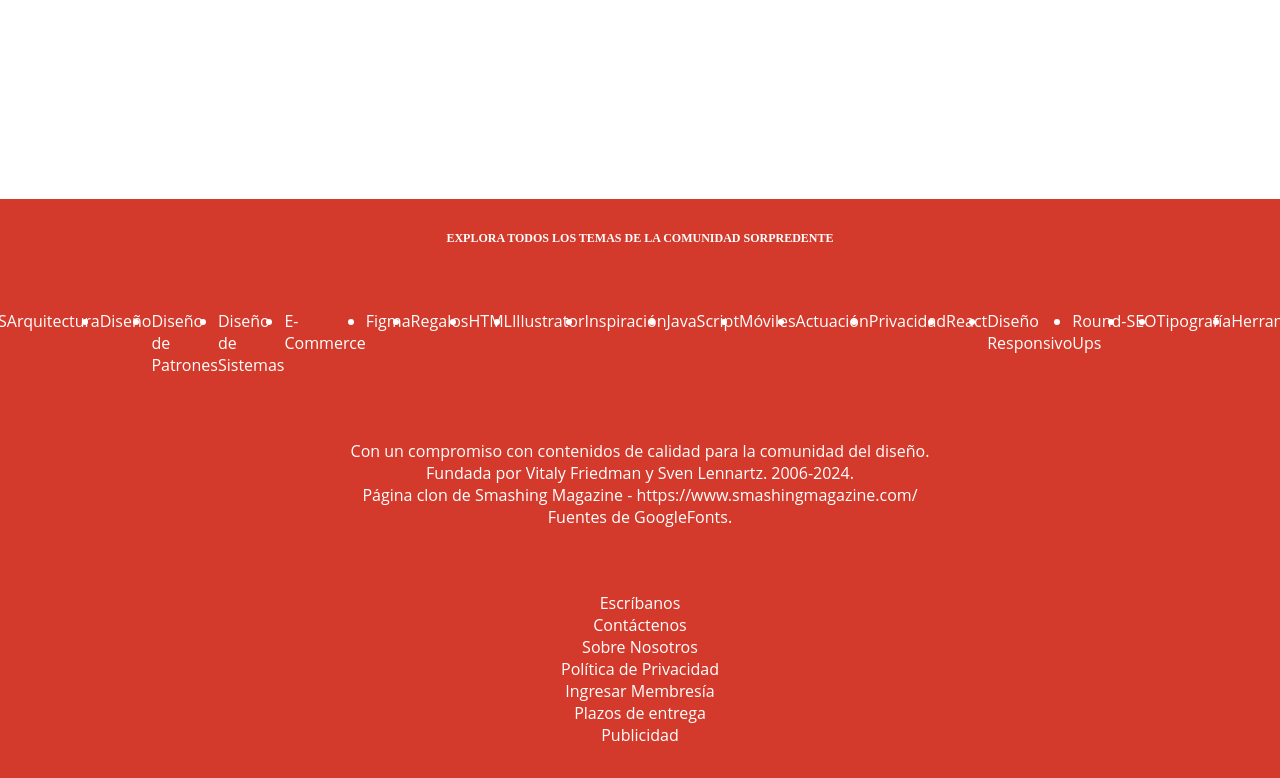
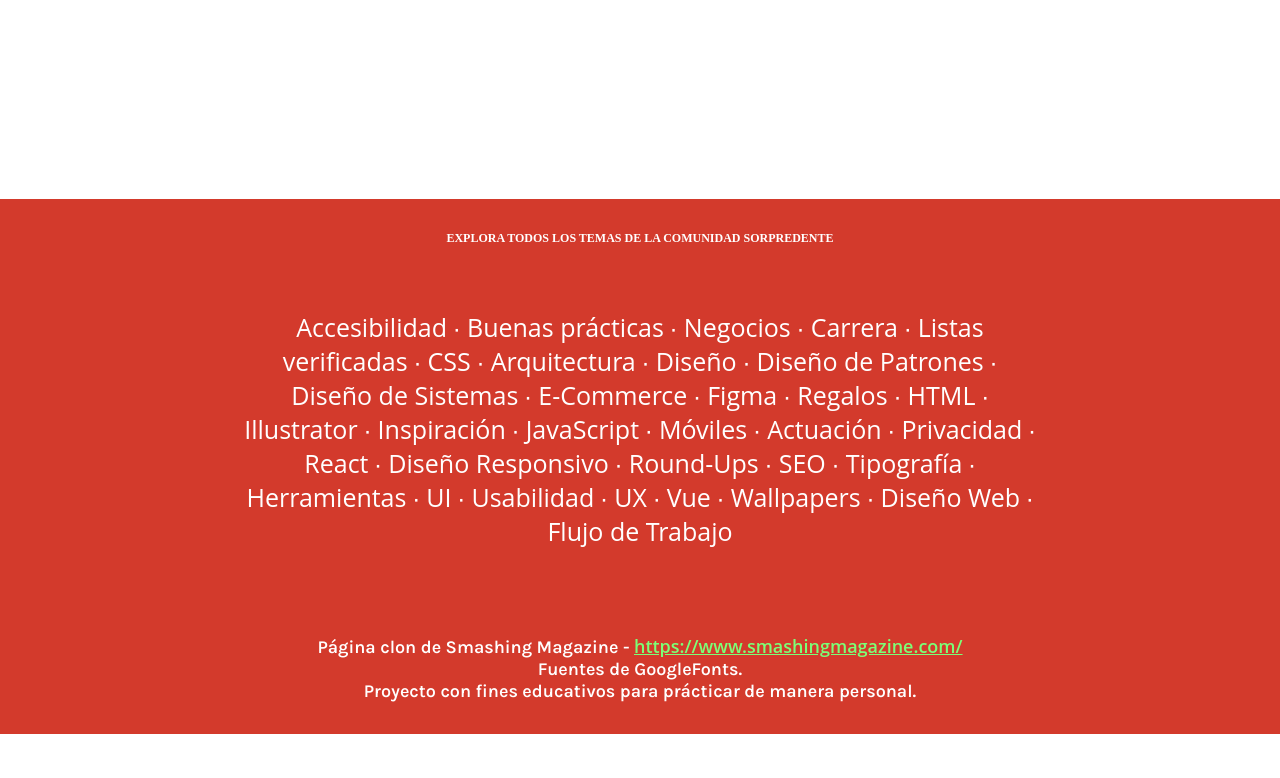
Before and after one commit to PedroMM64/Nexus-Magazine, a plain HTML site: page index.html in a window 1280 px wide. Shown: the part 11180-11958 px from the top of the page. After the commit the page ends 11914 px from the top, so only its background shows below. Drawn offline with Linux system fonts and the light colour scheme.

Commit message:
Finalizando website en modo escritorio, se prosigue con las medias queries para el modo responsive.

```diff
--- a/index.html
+++ b/index.html
@@ -5,6 +5,7 @@
     <meta charset="UTF-8">
     <meta name="viewport" content="width=device-width, initial-scale=1.0">
     <title>Nexus Magazine</title>
+
 
     <link rel="stylesheet" href="style.css">
 </head>
@@ -807,61 +808,51 @@
                 </p>
             </div>
             <div class="footer-box">
-                <ul class="columna">
-                    <li>Accesibilidad</li>
-                    <li>Buenas prácticas</li>
-                    <li>Negocios</li>
-                    <li>Carrera</li>
-                    <li>Listas verificadas</li>
-                    <li>CSS</li>
-                    <li>Arquitectura</li>
-                    <li>Diseño</li>
-                    <li>Diseño de Patrones</li>
-                    <li>Diseño de Sistemas</li>
-                    <li>E-Commerce</li>
-                    <li>Figma</li>
-                    <li>Regalos</li>
-                    <li>HTML</li>
-                    <li>Illustrator</li>
-                    <li>Inspiración</li>
-                    <li>JavaScript</li>
-                    <li>Móviles</li>
-                    <li>Actuación</li>
-                    <li>Privacidad</li>
-                    <li>React</li>
-                    <li>Diseño Responsivo</li>
-                    <li>Round-Ups</li>
-                    <li>SEO</li>
-                    <li>Tipografía</li>
-                    <li>Herramientas</li>
-                    <li>UI</li>
-                    <li>Usabilidad</li>
-                    <li>UX</li>
-                    <li>Vue</li>
-                    <li>Wallpapers</li>
-                    <li>Diseño Web</li>
-                    <li>Flujo de Trabajo</li>
-                </ul>
+                <div class="fila-columna">
+                    <p>Accesibilidad ∙
+                    Buenas prácticas ∙
+                    Negocios ∙
+                    Carrera ∙
+                    Listas verificadas ∙
+                    CSS ∙
+                    Arquitectura ∙
+                    Diseño ∙
+                    Diseño de Patrones ∙
+                    Diseño de Sistemas ∙
+                    E-Commerce ∙
+                    Figma ∙
+                    Regalos ∙
+                    HTML ∙
+                    Illustrator ∙
+                    Inspiración ∙
+                    JavaScript ∙
+                    Móviles ∙
+                    Actuación ∙
+                    Privacidad ∙
+                    React ∙
+                    Diseño Responsivo ∙
+                    Round-Ups ∙
+                    SEO ∙
+                    Tipografía ∙
+                    Herramientas ∙
+                    UI ∙
+                    Usabilidad ∙
+                    UX ∙
+                    Vue ∙
+                    Wallpapers ∙
+                    Diseño Web ∙
+                    Flujo de Trabajo</p>
+                </div>
             </div>
             <div class="footer-box">
                 <p class="footer-text">
-                    Con un compromiso con contenidos de calidad para la comunidad del diseño.
                     <br>
-                    Fundada por Vitaly Friedman y Sven Lennartz. 2006-2024.
-                    <br>
-                    Página clon de Smashing Magazine - https://www.smashingmagazine.com/
+                    Página clon de Smashing Magazine - <a target="_blank" href="https://www.smashingmagazine.com/" class="link-referencia">https://www.smashingmagazine.com/</a>
                     <br>
                     Fuentes de GoogleFonts.
+                    <br>
+                    Proyecto con fines educativos para prácticar de manera personal.
                 </p>
-            </div>
-            <div class="footer-box">
-                <p class="footer-enlace">Escríbanos</p>
-                <p class="footer-enlace">Contáctenos</p>
-                <p class="footer-enlace">Sobre Nosotros</p>
-                <p class="footer-enlace">Política de Privacidad</p>
-                <p class="footer-enlace">Ingresar Membresía</p>
-                <p class="footer-enlace">Plazos de entrega</p>
-                <p class="footer-enlace">Publicidad</p>
             </div>
         </div>
     </footer>
--- a/style.css
+++ b/style.css
@@ -6,6 +6,7 @@
     padding: 0;
     box-sizing: border-box;
     font-family: "Open Sans", sans-serif;
+    scroll-behavior: smooth;
 }
 .nav{
     background: #d33a2c;
@@ -648,17 +649,26 @@
     color: #fff;
     padding: 2rem 0;
     text-align: center;
+    width: 100%;
 }
 .footer-container .footer-box .footer-head{
     font-family: 'Times New Roman', Times, serif;
     font-size: 12px;
     font-weight: 600;
 }
-.footer-container .footer-box .columna{
+.footer-container .footer-box .fila-columna{
+    box-sizing: border-box;
+}
+.footer-box .fila-columna p{
     display: flex;
-    flex-direction: row;
-    justify-content: center;
-    width: 100%;
-    overflow: hidden;
-    text-align: justify;
+    padding: 0 15rem;
+    font-size: 25px;
 }
+.link-referencia{
+    color: #7cff77;
+}
+.footer-container .footer-box .footer-text{
+    font-size: 18px;
+    font-family: "Karla", sans-serif;
+    font-weight: 600;
+}
```
